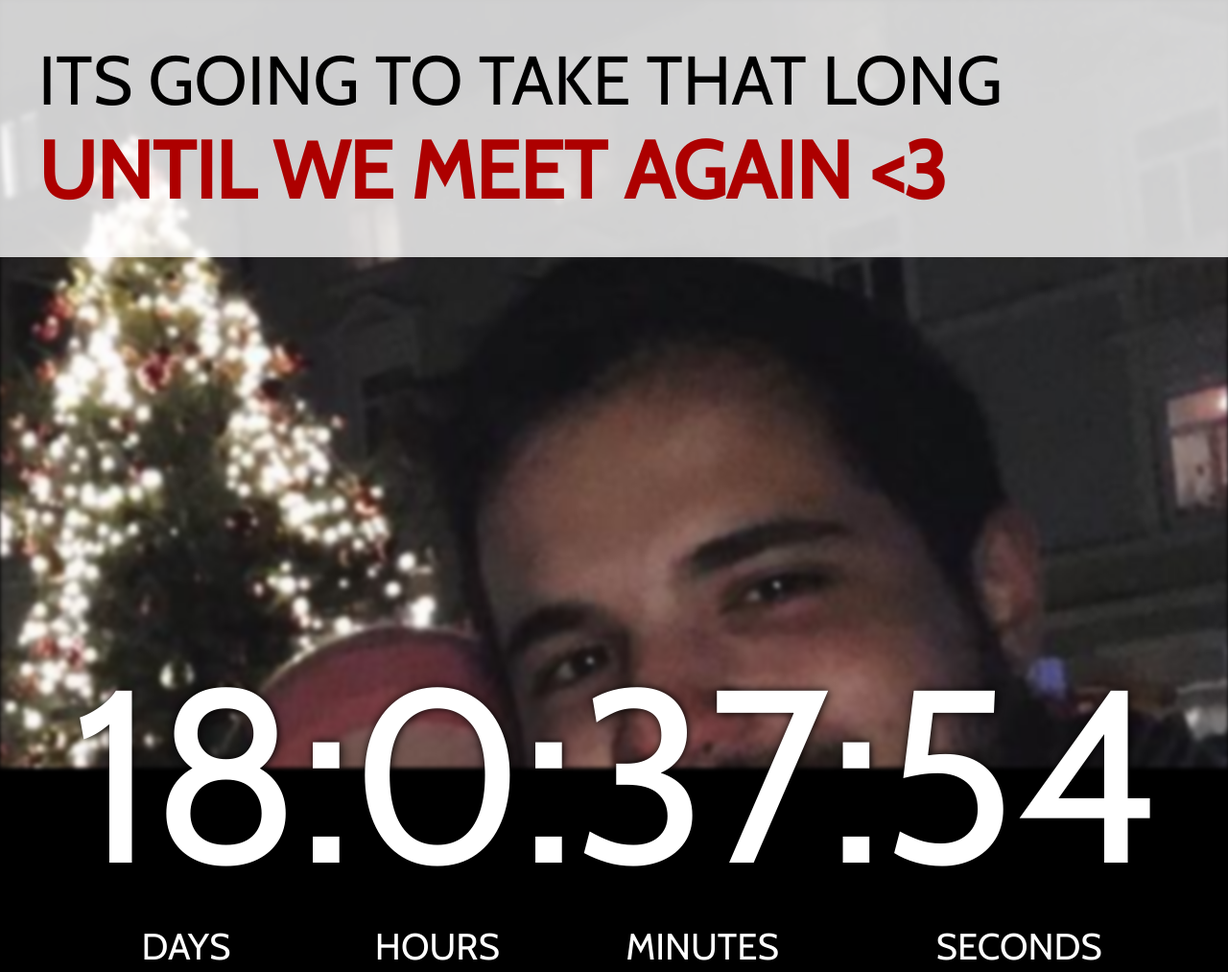
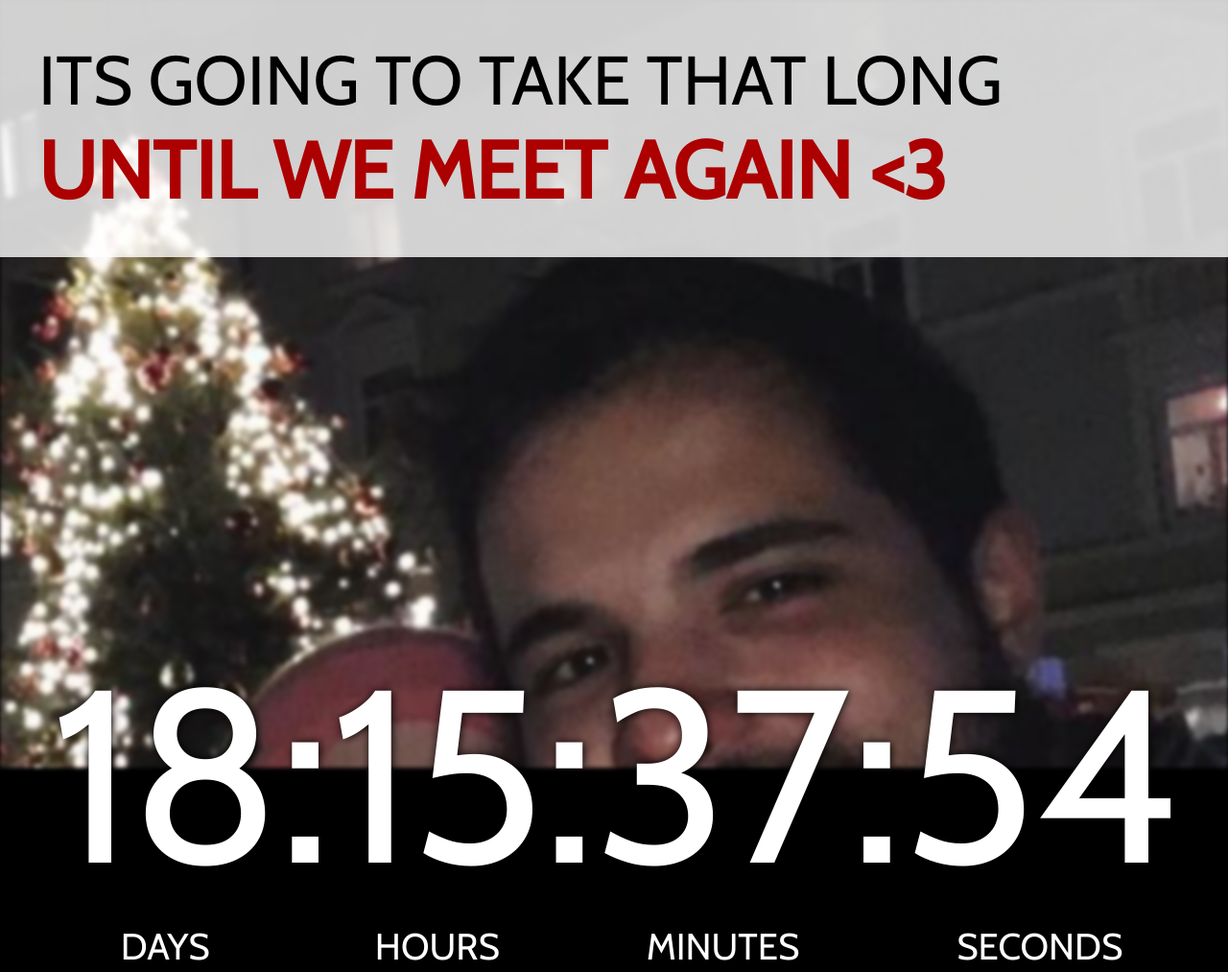
Before and after one commit to luf3g0/hmduwma, a plain HTML site: page index.html in a window 1280 px wide. Shown: the top 1013 px of the page at 96% size. Drawn offline with nearby package versions, Linux system fonts and the light colour scheme.

Commit message:
add hours

```diff
--- a/index.html
+++ b/index.html
@@ -124,7 +124,7 @@ $(function(){
 });
 
 var dateStart = moment();
-var dateEnd = moment("2018-02-09");
+var dateEnd = moment("2018-02-09 15:00");
 // var ts = countdown(dateStart, dateEnd, countdown.DEFAULTS, NaN, 0);
 countdown(
   dateEnd,
```
